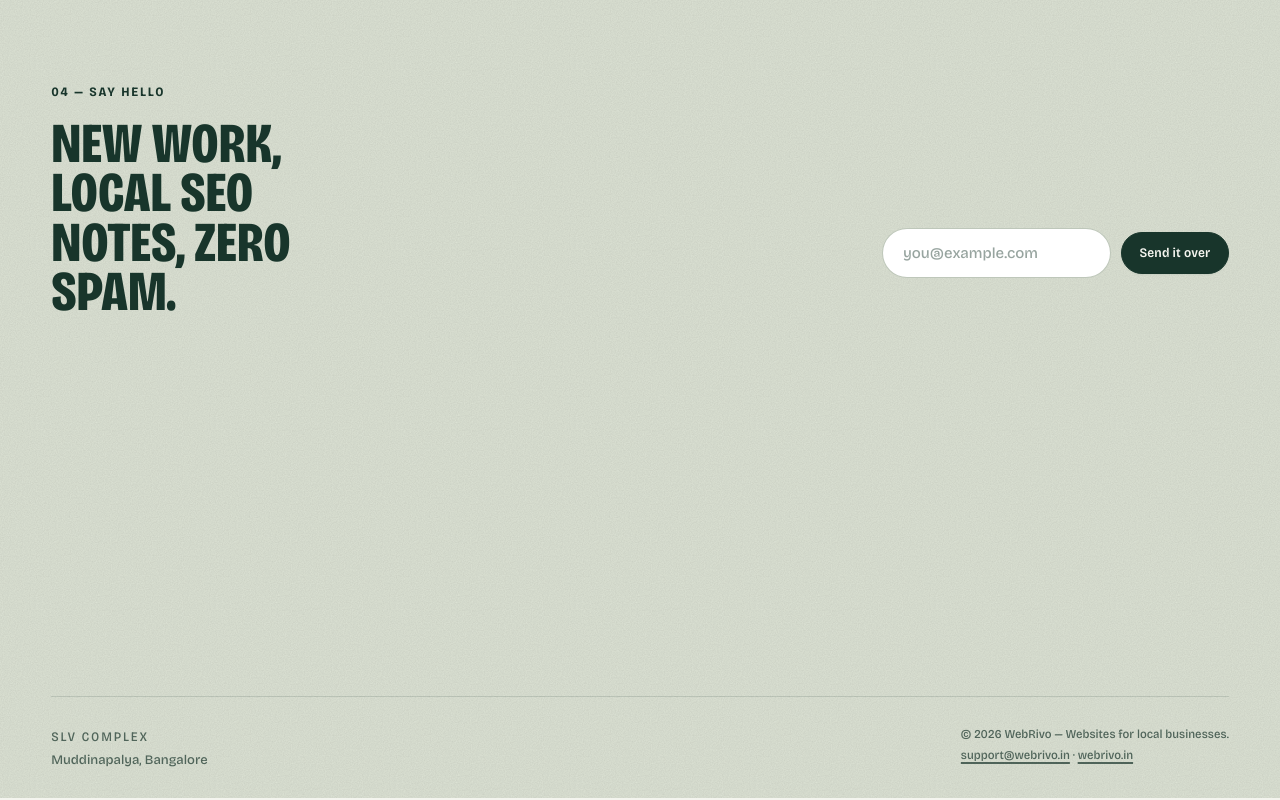
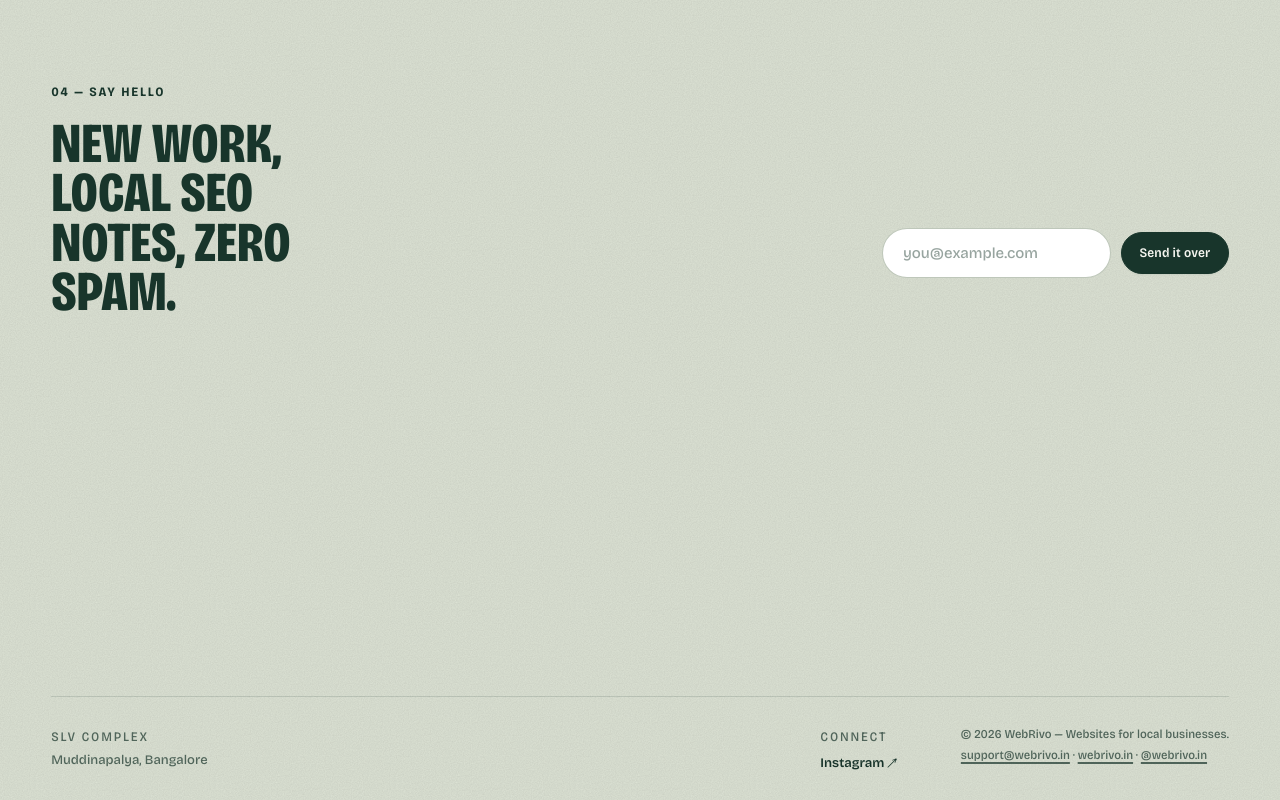
Before and after one commit to sohan20051519/webrivo, a React (Vite) app: page / in a window 1280 px wide. Shown: the part 5336-6136 px from the top of the page. Built offline with nearby package versions, Linux system fonts and the light colour scheme.

Commit message:
feat(seo): link official Instagram profile in schema and footer

```diff
--- a/components/TapeLanding.jsx
+++ b/components/TapeLanding.jsx
@@ -716,7 +716,7 @@ function TapeLanding({
             </button><p className="ht-form-msg" aria-live="polite">
               {submitStatus === "success" && <span style={{ color: "var(--wb-forest)" }}>✓ You're on the list. We'll be in touch!</span>}
               {submitStatus === "error" && <span style={{ color: "#991b1b", fontSize: "16px" }}>Failed to send. Please email support@webrivo.in</span>}
-            </p></form></div><div className="ht-word" aria-label={brand}>{Array.from(brand).map((ch, i) => <span key={i} className="ht-word-l" aria-hidden="true">{ch}<Tape kind="duct" x="50%" y="46%" w="72%" r={i % 2 ? 34 : -36} /></span>)}</div><div className="ht-foot-bar"><div className="ht-foot-addr"><div><p className="ht-label">Slv complex</p><p>Muddinapalya, Bangalore</p></div></div><div className="ht-foot-meta"><p>&copy; 2026 WebRivo &mdash; Websites for local businesses.</p><a href="mailto:support@webrivo.in">support@webrivo.in</a> · <a href="https://webrivo.in">webrivo.in</a></div></div></footer></div>
+            </p></form></div><div className="ht-word" aria-label={brand}>{Array.from(brand).map((ch, i) => <span key={i} className="ht-word-l" aria-hidden="true">{ch}<Tape kind="duct" x="50%" y="46%" w="72%" r={i % 2 ? 34 : -36} /></span>)}</div><div className="ht-foot-bar"><div className="ht-foot-addr"><div><p className="ht-label">Slv complex</p><p>Muddinapalya, Bangalore</p></div><div><p className="ht-label">Connect</p><a href="https://www.instagram.com/webrivo.in/" target="_blank" rel="noopener noreferrer">Instagram ↗</a></div></div><div className="ht-foot-meta"><p>&copy; 2026 WebRivo &mdash; Websites for local businesses.</p><a href="mailto:support@webrivo.in">support@webrivo.in</a> · <a href="https://webrivo.in">webrivo.in</a> · <a href="https://www.instagram.com/webrivo.in/" target="_blank" rel="noopener noreferrer">@webrivo.in</a></div></div></footer></div>
 }
 const CSS = `
 .ht-root{
--- a/index.html
+++ b/index.html
@@ -107,7 +107,7 @@
             "closes": "19:00"
           },
           "sameAs": [
-            "https://www.instagram.com/webrivo",
+            "https://www.instagram.com/webrivo.in/",
             "https://www.facebook.com/webrivo",
             "https://www.linkedin.com/company/webrivo",
             "https://twitter.com/webrivo",
```
